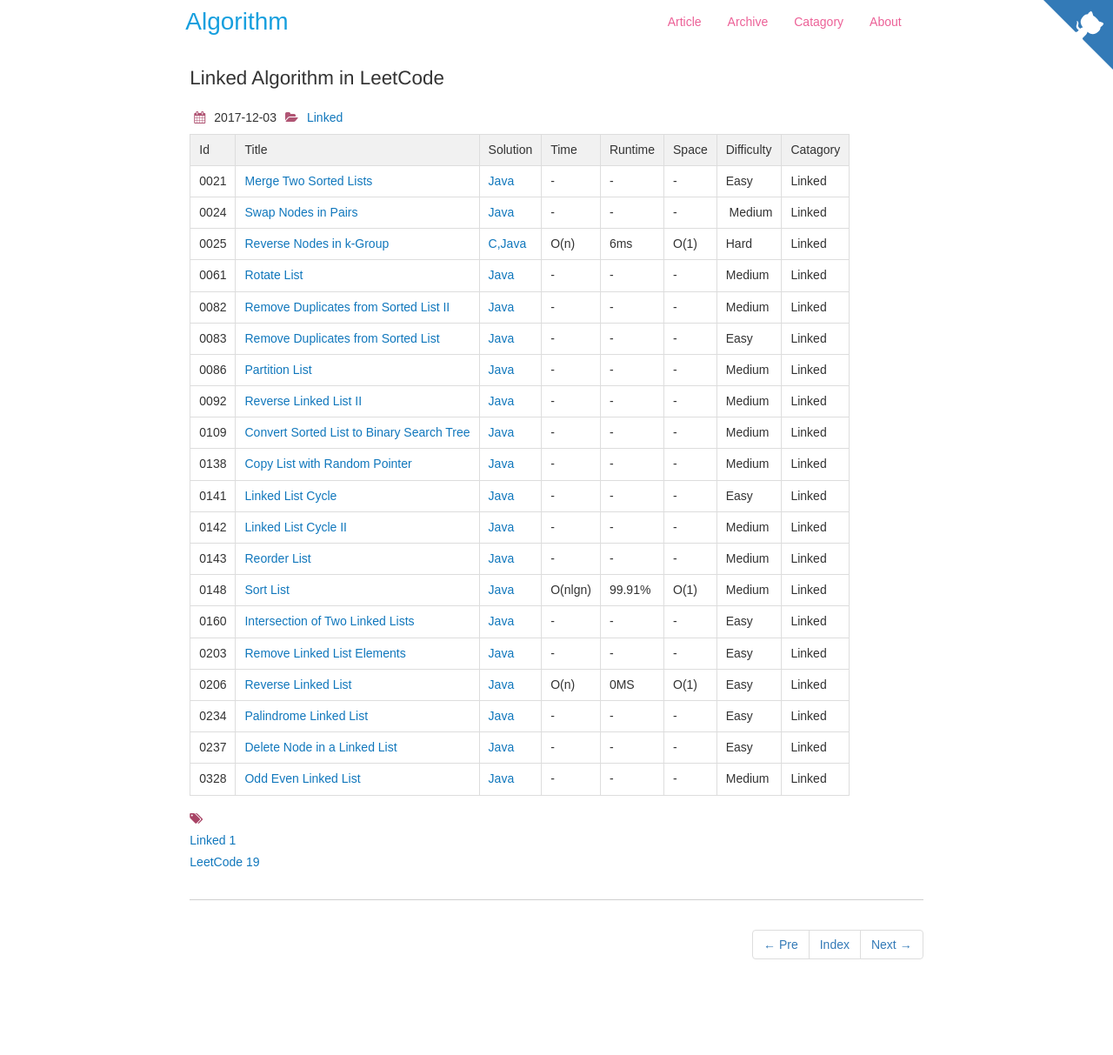
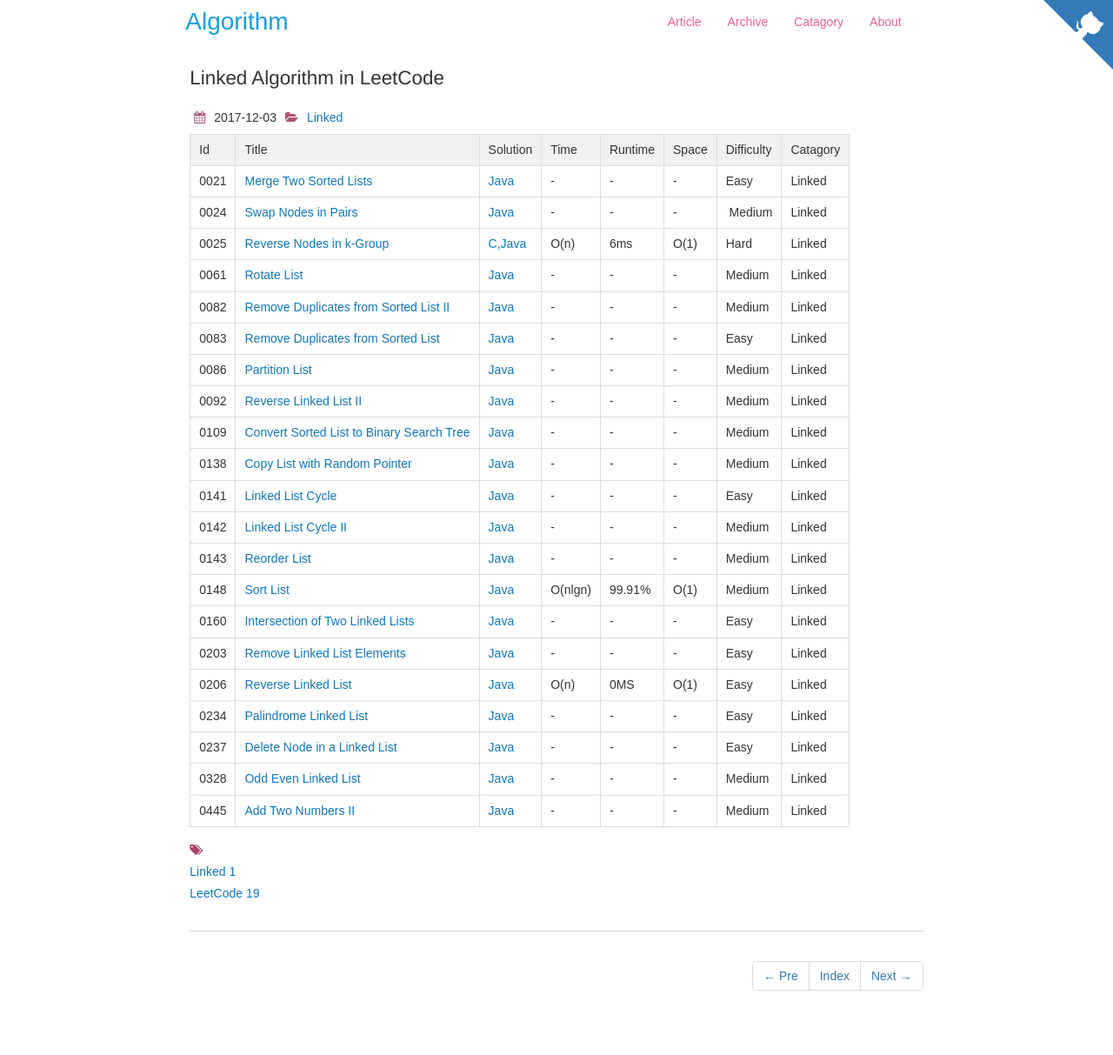
Before and after one commit to dunso/algorithm, a Jekyll site: the page built from docs/_posts/2017-12-03-Linked.md, in a window 1280 px wide. Shown: the whole page at 87% size. Built offline with Jekyll 4.4.1, drawn with Linux system fonts in a browser that asks for light colours; nearby versions of some CDN libraries; before the commit the page ends 1177 px from its top, so only the background shows below that.

Commit message:
Add index of LeetCode0445.java to docs

```diff
--- a/docs/_posts/2017-12-03-Linked.md
+++ b/docs/_posts/2017-12-03-Linked.md
@@ -32,3 +32,4 @@
 |0234|[Palindrome Linked List](https://leetcode.com/problems/palindrome-linked-list) | [Java](https://e.srl/leetcode-234/)  |-|-|-|  Easy |Linked|
 |0237|[Delete Node in a Linked List](https://leetcode.com/problems/delete-node-in-a-linked-list/) | [Java](https://e.srl/leetcode-237/)  |-|-|-|  Easy |Linked|
 |0328|[Odd Even Linked List](https://leetcode.com/problems/odd-even-linked-list/) | [Java](https://e.srl/leetcode-328/) |-|-|-|Medium|Linked|
+|0445|[Add Two Numbers II](https://leetcode.com/problems/add-two-numbers-ii/description/) | [Java](https://e.srl/leetcode-445) |-|-|-|Medium|Linked|
```
